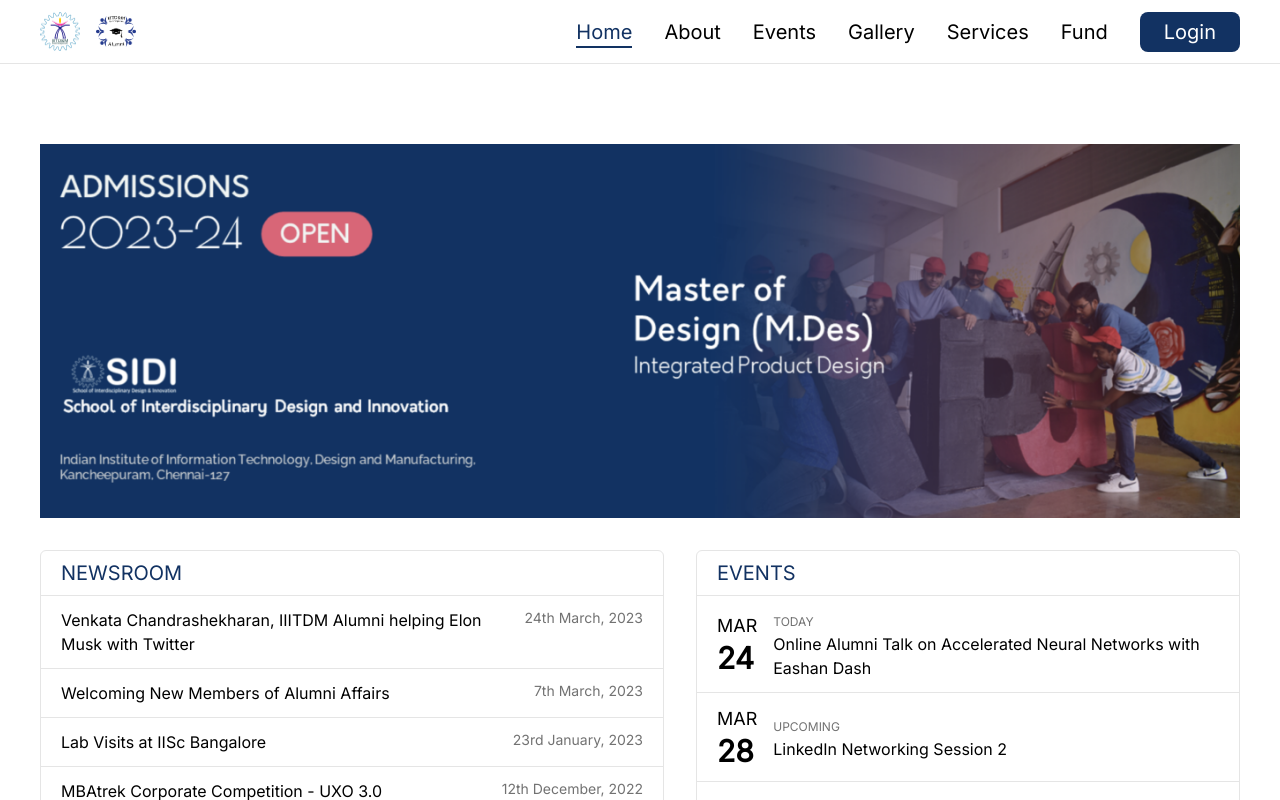
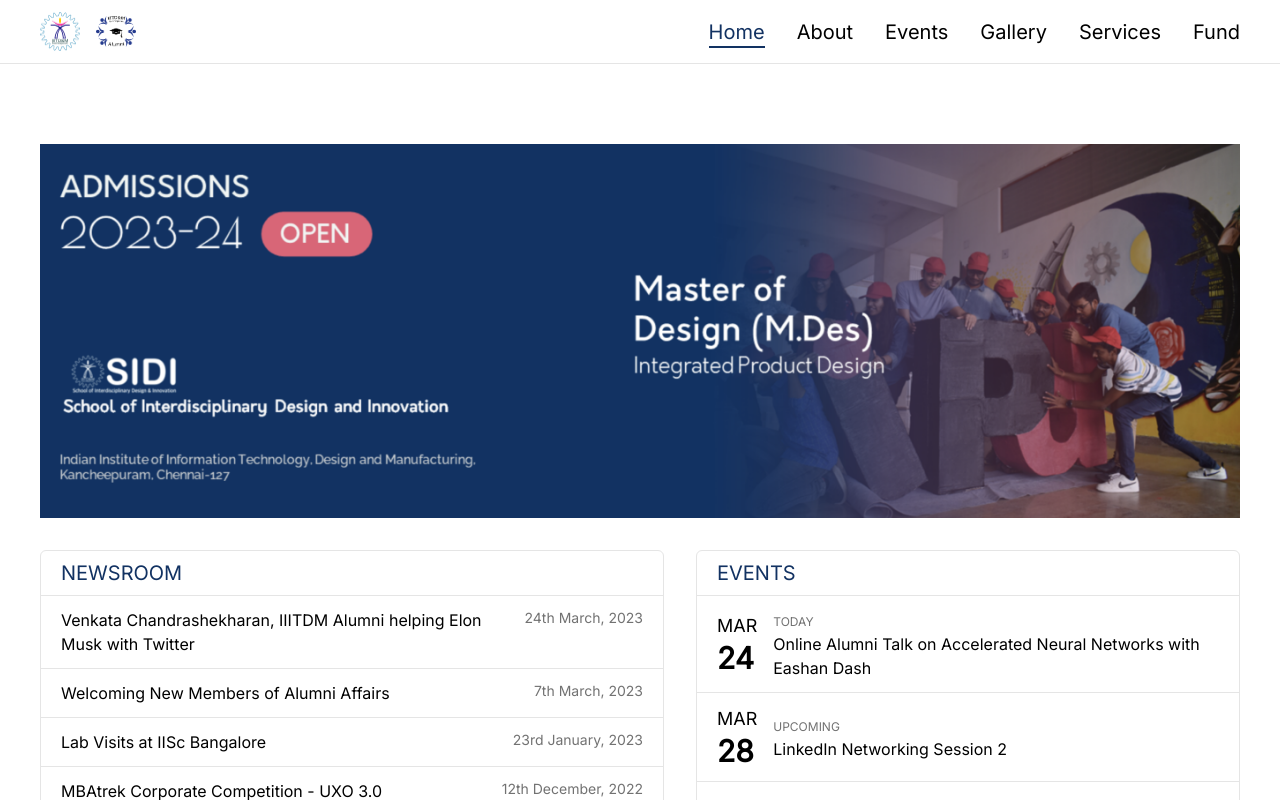
Before and after one commit to bhendi-boi/AlumniPortal, a Next.js app: page / in a window 1280 px wide. Shown: the top 800 px of the page. Built offline with nearby package versions, Linux system fonts and the light colour scheme.

Commit message:
removed login button temporarily

```diff
--- a/app/NavBar.tsx
+++ b/app/NavBar.tsx
@@ -94,9 +94,9 @@ const NavBar = () => {
         >
           Fund
         </NavLink>
-        <NavLink href="/login" variant="filled" title="Login (Admin Only)">
+        {/* <NavLink href="/login" variant="filled" title="Login (Admin Only)">
           Login
-        </NavLink>
+        </NavLink> */}
       </nav>
       {/* mobile nav */}
       <Menu>
@@ -183,7 +183,7 @@ const NavBar = () => {
                     Fund
                   </NavLink>
                 </Menu.Item>
-                <Menu.Item as="li">
+                {/* <Menu.Item as="li">
                   <NavLink
                     onClick={() => setIsOpen(false)}
                     href="/login"
@@ -192,7 +192,7 @@ const NavBar = () => {
                   >
                     Login
                   </NavLink>
-                </Menu.Item>
+                </Menu.Item> */}
               </motion.ul>
             </Menu.Items>
           )}
```
